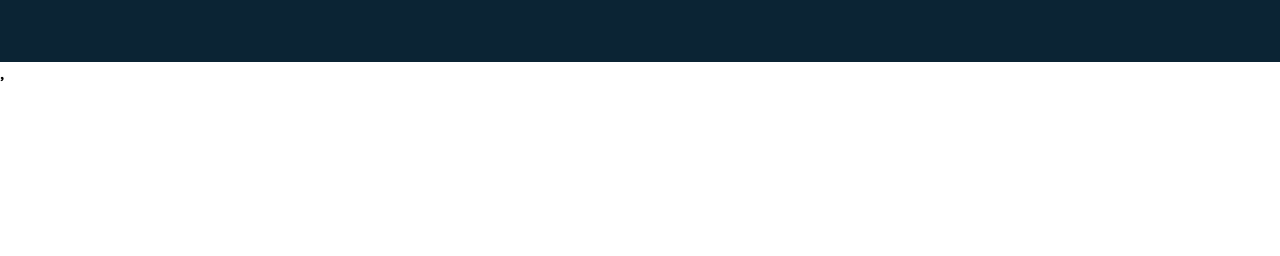
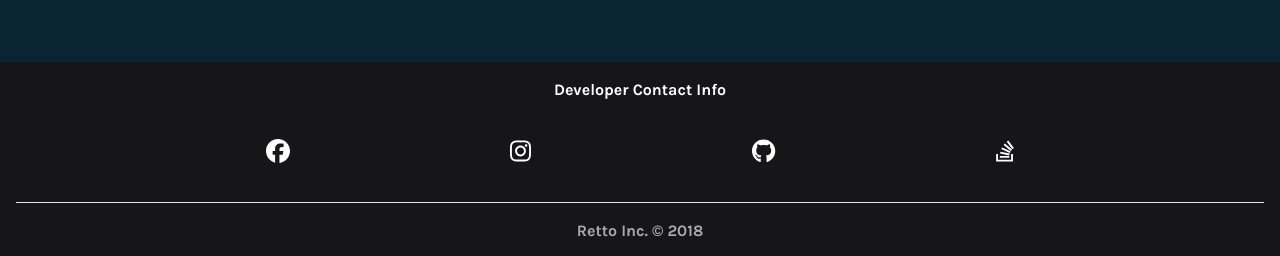
Before and after one commit to amar-mesic/tenzies-pvp, a React (Create React App) app in the folder client/: page / in a window 1280 px wide. Shown: the part 954-1210 px from the top of the page. Before the commit the page ends 1040 px from the top, so only its background shows below. Built offline with nearby package versions, Linux system fonts and the light colour scheme; no server answers.

Commit message:
Add footer
Add icons and footer

```diff
--- /dev/null
+++ b/client/babel-plugin-macros.config.ts
@@ -0,0 +1,5 @@
+module.exports = {
+    'fontawesome-svg-core': {
+        license: 'free',
+    },
+}
--- a/client/package.json
+++ b/client/package.json
@@ -3,6 +3,11 @@
     "version": "0.1.0",
     "private": true,
     "dependencies": {
+        "@fortawesome/fontawesome-svg-core": "^6.2.1",
+        "@fortawesome/free-brands-svg-icons": "^6.2.1",
+        "@fortawesome/free-regular-svg-icons": "^6.2.1",
+        "@fortawesome/free-solid-svg-icons": "^6.2.1",
+        "@fortawesome/react-fontawesome": "^0.2.0",
         "@testing-library/jest-dom": "^5.16.5",
         "@testing-library/react": "^13.4.0",
         "@testing-library/user-event": "^13.5.0",
--- a/client/src/App.css
+++ b/client/src/App.css
@@ -1,7 +1,5 @@
-.App {
-  background-color: #0B2434;
-
-  padding: 2em 0 2em 0;
-
-  min-height: 100vh;
+.container {
+    background-color: #0b2434;
+    padding: 2em 0 2em 0;
+    min-height: 100vh;
 }
--- a/client/src/App.tsx
+++ b/client/src/App.tsx
@@ -2,6 +2,7 @@
 import Main from './components/Main'
 import io from 'socket.io-client'
 import { useEffect } from 'react'
+import Footer from './components/Footer'
 
 const NO_OF_DICE = 10
 /**
@@ -33,7 +34,10 @@
 
     return (
         <div className="App">
-            <Main noOfDice={NO_OF_DICE} socket={socket} />
+            <section className="container">
+                <Main noOfDice={NO_OF_DICE} socket={socket} />
+            </section>
+            <Footer />
         </div>
     )
 }
--- /dev/null
+++ b/client/src/components/Anchor.tsx
@@ -0,0 +1,3 @@
+export default function Anchor(props: any) {
+    return <a target="_blank" rel="noreferrer" {...props}></a>
+}
--- /dev/null
+++ b/client/src/components/Footer.tsx
@@ -0,0 +1,38 @@
+import '../style/footer.css'
+import Anchor from './Anchor'
+import { FontAwesomeIcon } from '@fortawesome/react-fontawesome'
+import { fab } from '@fortawesome/free-brands-svg-icons'
+import { library } from '@fortawesome/fontawesome-svg-core'
+library.add(fab)
+
+export default function Footer() {
+    return (
+        <footer>
+            <p style={{ textAlign: 'center' }}>Developer Contact Info</p>
+            <ul className="social-info" style={{ listStyle: 'none' }}>
+                <li>
+                    <Anchor href="https://www.facebook.com/amar.mesic.100">
+                        <FontAwesomeIcon icon={['fab', 'facebook']} />
+                    </Anchor>
+                </li>
+                <li>
+                    <Anchor href="#">
+                        <FontAwesomeIcon icon={['fab', 'instagram']} />
+                    </Anchor>
+                </li>
+                <li>
+                    <Anchor href="https://github.com/amar-mesic">
+                        <FontAwesomeIcon icon={['fab', 'github']} />
+                    </Anchor>
+                </li>
+                <li>
+                    <Anchor href="https://stackoverflow.com/users/14022782/amar-mesic">
+                        <FontAwesomeIcon icon={['fab', 'stack-overflow']} />
+                    </Anchor>
+                </li>
+            </ul>
+            <hr />
+            <p className="copyright">Retto Inc. © 2018</p>
+        </footer>
+    )
+}
--- a/client/src/index.tsx
+++ b/client/src/index.tsx
@@ -9,7 +9,7 @@
 const root = ReactDOM.createRoot(document.getElementById('root')!)
 root.render(
     <React.StrictMode>
-        <App />,
+        <App />
     </React.StrictMode>,
 )
 
--- /dev/null
+++ b/client/src/style/footer.css
@@ -0,0 +1,26 @@
+footer {
+    background-color: #161619;
+    color: white;
+
+    padding: 1em;
+}
+
+.social-info {
+    display: flex;
+    flex-direction: row;
+    justify-content: space-between;
+
+    padding: 2em 20%;
+}
+
+.social-info > * {
+    font-size: x-large;
+    list-style: none;
+}
+
+.copyright {
+    text-align: center;
+    font-size: 1em;
+    color: #aaa;
+    padding-top: 1em;
+}
```
Also changed, not shown: client/.babelrc (added), 1 other file (tests, documents, lock files or other folders).
